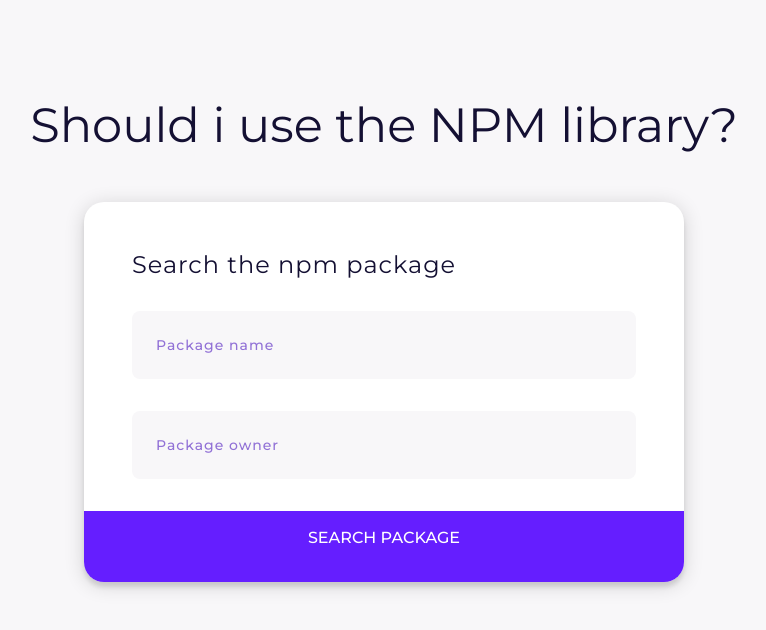
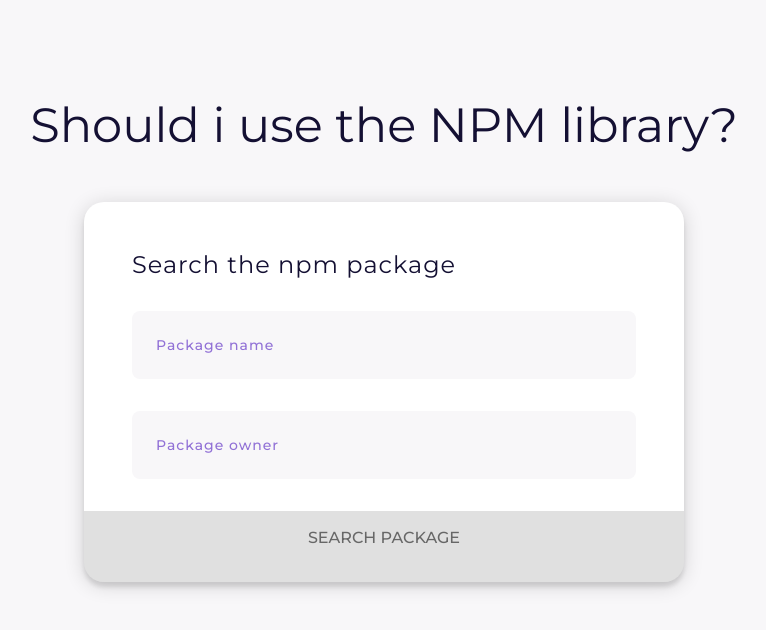
Before and after one commit to psuomine/ShouldIUse, a React (Create React App) app: page / in a window 1280 px wide. Shown: the top 630 px of the page, without its empty margins (256-1022 px from the left). Built offline with nearby package versions, Linux system fonts and the light colour scheme; no server answers.

Commit message:
button to disabled if form isn't  valid and reset form after submit

```diff
--- a/src/components/CardActionButton.jsx
+++ b/src/components/CardActionButton.jsx
@@ -13,15 +13,20 @@
   background-color: ${props => props.theme.primary};
   width: 100%;
   cursor: pointer;
+  transition: background-color ease-in-out 0.3s;
 
   &:focus {
     outline: none;
+  }
+
+  &:disabled {
+    background-color: ${props => props.theme.disabled};
   }
 `
 
 const CardActionButton = ({ type, title, isDisabled }) => (
   <ActionButton data-testid="action-button" type={type} disabled={isDisabled}>
-    <BodyText color="white" fontWeight={500}>
+    <BodyText color={isDisabled ? 'muted' : 'white'} fontWeight={500}>
       {title}
     </BodyText>
   </ActionButton>
--- a/src/components/SearchCardForm.jsx
+++ b/src/components/SearchCardForm.jsx
@@ -11,22 +11,32 @@
   padding: 32px 48px 0 48px;
 `
 
+const validate = values => {
+  const errors = {}
+
+  if (!values.owner) errors.owner = 'Required'
+  if (!values.name) errors.name = 'Required'
+
+  return errors
+}
+
 class SearchCardForm extends Component {
-  handleSubmit = values => {
+  handleSubmit = (values, { resetForm }) => {
     const { handleSearch } = this.props
     handleSearch(values.name, values.owner)
+    resetForm()
   }
 
   render() {
     return (
-      <Formik initialValues={{ name: '', owner: '' }} onSubmit={this.handleSubmit}>
-        {() => (
+      <Formik initialValues={{ name: '', owner: '' }} validate={validate} onSubmit={this.handleSubmit}>
+        {formProps => (
           <Form data-testid="form">
             <Fields>
-              <SearchCardField type="text" name="name" placeholder="Package name" />
-              <SearchCardField type="text" name="owner" placeholder="Package owner" />
+              <SearchCardField name="name" placeholder="Package name" />
+              <SearchCardField name="owner" placeholder="Package owner" />
             </Fields>
-            <CardActionButton title="SEARCH PACKAGE" />
+            <CardActionButton title="SEARCH PACKAGE" isDisabled={!formProps.isValid} />
           </Form>
         )}
       </Formik>
--- a/src/theme/Theme.js
+++ b/src/theme/Theme.js
@@ -1,6 +1,7 @@
 const Theme = {
   background: '#F8F7F9',
   primary: '#651EFF',
+  disabled: 'rgba(0,0,0,.12)',
   typography: {
     text: '#141033',
     textSecondary: '#9171D6',
```
Also changed, not shown: 1 other file (tests, documents, lock files or other folders).
